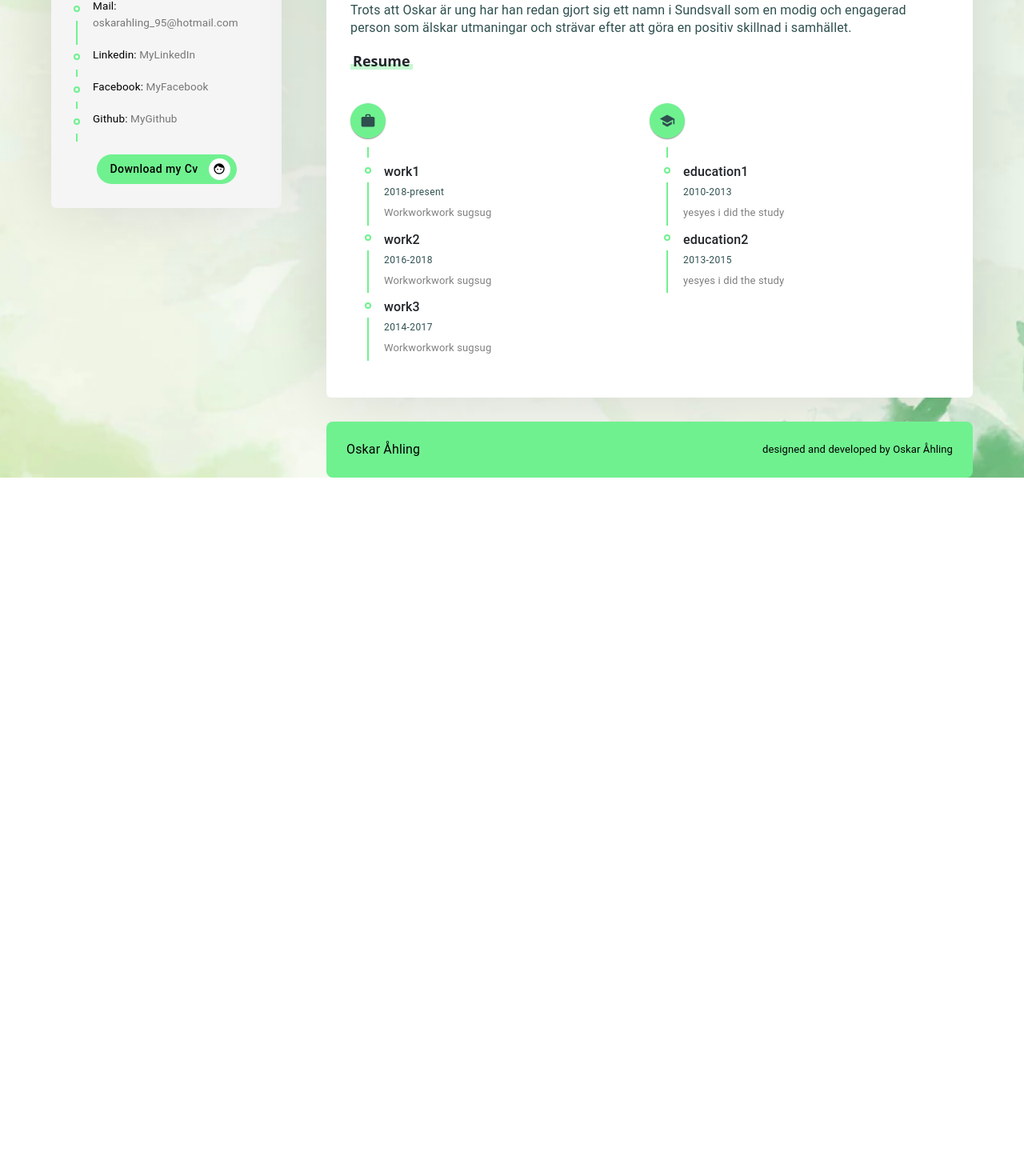
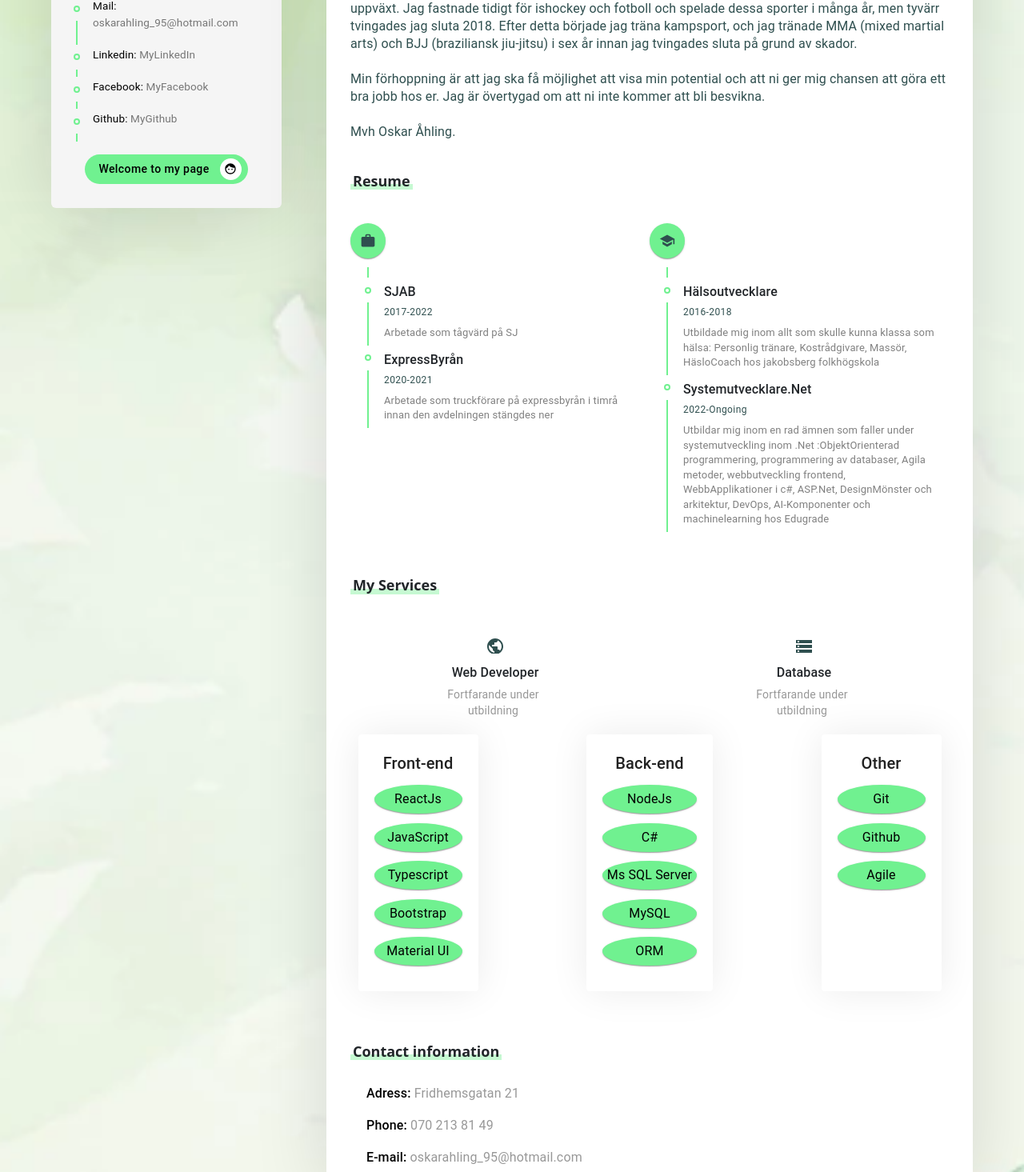
Before and after one commit to EduOskar/portfolio, a React (Create React App) app: page / in a window 1280 px wide. Shown: the part 522-1987 px from the top of the page at 80% size. Before the commit the page ends 1119 px from the top, so only its background shows below. Built offline with nearby package versions, Linux system fonts and the light colour scheme.

Commit message:
Finalized CW wohoo!

```diff
--- a/src/components/Profile/Profile.js
+++ b/src/components/Profile/Profile.js
@@ -1,61 +1,64 @@
-import { Typography} from '@mui/material'
-import React from 'react'
-import CustomTimeLine, {CustomTimelineSeperator} from '../TimeLine/Timeline';
-import resumeData from '../../utilities/resumeData'
-import PersonIcon from '@mui/icons-material/Person';
-import CustomButton from '../Button/Button.js';
-import { TimelineContent, TimelineItem } from '@mui/lab';
-import './Profile.css'
-import FaceIcon from '@mui/icons-material/Face';
+import { Typography } from "@mui/material";
+import React from "react";
+import CustomTimeLine, { CustomTimelineSeperator } from "../TimeLine/Timeline";
+import resumeData from "../../utilities/resumeData";
+import PersonIcon from "@mui/icons-material/Person";
+import CustomButton from "../Button/Button.js";
+import { TimelineContent, TimelineItem } from "@mui/lab";
+import "./Profile.css";
+import FaceIcon from "@mui/icons-material/Face";
 
-
-const CustomTimeLineItem = ({title, text, link}) => (
+const CustomTimeLineItem = ({ title, text, link }) => (
   <TimelineItem>
-        <CustomTimelineSeperator/>
+    <CustomTimelineSeperator />
     <TimelineContent className="timeline_content">
       {link ? (
-            <Typography className='timelineItem_text'>
+        <Typography className="timelineItem_text">
           <span>{title}: </span>{" "}
           <a href={link} target="_blank">
             {text}
           </a>
-            </Typography>) : (
-                <Typography className='timelineItem_text'>
-                    <span>{title}</span>{text}
+        </Typography>
+      ) : (
+        <Typography className="timelineItem_text">
+          <span>{title}</span>
+          {text}
         </Typography>
       )}
     </TimelineContent>
   </TimelineItem>
+);
 
-)
-
-
-const Profile=()=>{
+const Profile = () => {
   return (
-        <div className='profile container_shadow'>
-            <div className='profile_name'>
-            <Typography className='name'>{resumeData.name}</Typography>
-            <Typography className='title'>{resumeData.title}</Typography>
+    <div className="profile container_shadow">
+      <div className="profile_name">
+        <Typography className="name">{resumeData.name}</Typography>
+        <Typography className="title">{resumeData.title}</Typography>
       </div>
-            <figure className='profile_image'>
-                <img src={require('../../images/oskar.jpg')} alt=''/>
+      <figure className="profile_image">
+        <img src={require("../../images/oskar.jpg")} alt="" />
       </figure>
 
-            <div className='profile_information'>
-             <CustomTimeLine icon={<PersonIcon/>}>
-             <CustomTimeLineItem title='Name: ' text={resumeData.name}/>
-             <CustomTimeLineItem title= 'Title: ' text={resumeData.title}/>
-             <CustomTimeLineItem title='Mail: ' text={resumeData.email}/>
+      <div className="profile_information">
+        <CustomTimeLine icon={<PersonIcon />}>
+          <CustomTimeLineItem title="Name: " text={resumeData.name} />
+          <CustomTimeLineItem title="Title: " text={resumeData.title} />
+          <CustomTimeLineItem title="Mail: " text={resumeData.email} />
 
-             {Object.keys(resumeData.socials).map(key =>(
-                 <CustomTimeLineItem title={key} text={ resumeData.socials[key].text } link={resumeData.socials[key].link}/>
+          {Object.keys(resumeData.socials).map((key) => (
+            <CustomTimeLineItem
+              title={key}
+              text={resumeData.socials[key].text}
+              link={resumeData.socials[key].link}
+            />
           ))}
         </CustomTimeLine>
-                <div className='button_container'>
-                    <CustomButton  text={'Download my Cv'} icon={<FaceIcon/>}/>
+        <div className="button_container">
+          <CustomButton text={"Welcome to my page"} icon={<FaceIcon />} />
         </div>
       </div>
     </div>
-    )
-}
-export default Profile
+  );
+};
+export default Profile;
--- a/src/pages/Resume/Resume.css
+++ b/src/pages/Resume/Resume.css
@@ -29,3 +29,83 @@
     margin-top: 6px;
  }
 /* End of timeline section */
+
+/* Services */
+.service{
+   height: 100%;
+   text-align: center;
+}
+.service .service_title {
+   font-size:  16px !important;
+   font-weight: 500 !important;
+   line-height: 35px !important;
+   text-align: center;
+}
+
+.service .service_description {
+   color: #989898;
+   border-color: var(--main-color) !important;
+   margin-right: 5px;
+   text-align: center;
+}
+
+.service_icon > .MuiSvgIcon-root{
+   vertical-align:baseline !important;
+   margin-left: 0 !important;
+   font-weight: 300 !important;
+   color: darkslategray !important;
+}
+/* End of services */
+
+/* Start of skills */
+.section{
+   padding-top: 20px;
+
+}
+.skill_container{
+   justify-items: center;
+   justify-content: center !important;
+
+}
+.skill{
+   border-radius: 8px;
+   padding: 20px;
+   box-shadow: 0px 0px 48px 0px rgba(4, 6, 4, 0.08) !important;
+   min-height: 186px;
+   min-width: 150px;
+   height: 100%;
+
+}
+.skills_title{
+   text-align: center;
+}
+.skill_timelinedot{
+   background-color: var(--main-color) !important;
+   color: black !important;
+   justify-content: center;
+   text-align: center;
+}
+
+/* End of skills */
+
+/* Contact section */
+.section_contact{
+   padding-top: 45px;
+}
+.form_btn_container{
+   padding-top: 20px !important;
+}
+
+.contactInfo_item {
+   font: 14px !important;
+   color: #989898;
+}
+.contactInfo_item > span {
+   color: black;
+   font-weight: 500;
+   padding-left: 20px;
+}
+
+
+
+/* End of contact section */
--- a/src/pages/Resume/Resume.js
+++ b/src/pages/Resume/Resume.js
@@ -1,11 +1,11 @@
-import { Grid, Typography } from "@mui/material";
+import { Grid, Icon, Paper, TextField, Typography } from "@mui/material";
 import React from "react";
 import CustomTimeLine, {
   CustomTimelineSeperator,
 } from "../../components/TimeLine/Timeline";
 import WorkIcon from "@mui/icons-material/Work";
 import SchoolIcon from "@mui/icons-material/School";
-
+import CustomButton from "../../components/Button/Button";
 import "./Resume.css";
 import resumeDatajs from "../../utilities/resumeDatajs.json";
 import resumeData from "../../utilities/resumeData";
@@ -33,7 +33,7 @@ const Resume = () => {
           </Grid>
         </Grid>
         {/* Education and experiences */}
-        <Grid container className="section">
+        <Grid container className="section pb_45">
           <Grid className="section_title mb_30">
             <span></span>
             <h6 className="section_title_text">Resume</h6>
@@ -92,12 +92,94 @@ const Resume = () => {
             </Grid>
           </Grid>
         </Grid>
+        {/* Services */}
+        <Grid container className="section pb_45">
+          <Grid item className="section_title mb_30">
+            <span></span>
+            <h6 className="section_title_text">My Services</h6>
+          </Grid>
+
+          <Grid item xs={12}>
+            <Grid
+              container
+              spacing={3}
+              justifyContent="space-around"
+              className="section pb_45"
+            >
+              {resumeData.services.map((service) => (
+                <Grid item xs={12} sm={6} md={3}>
+                  <div className="service">
+                    <Icon className="service_icon">{service.icon}</Icon>
+                    <Typography className="service_title" variant="h6">
+                      {service.title}
+                    </Typography>
+                    <Typography className="service_description" variant="body2">
+                      {service.description}
+                    </Typography>
+                  </div>
+                </Grid>
+              ))}
+            </Grid>
+          </Grid>
+        </Grid>
         {/* skills */}
-        <Grid container className="section"></Grid>
-        {/* Services */}
-        <Grid container className="section"></Grid>
+        <Grid
+          container
+          spacing={3}
+          justifyContent="space-between"
+          className="section pb_45"
+        >
+          {resumeData.skills.map((skill) => (
+            <Grid item xs={12} sm={6} md={3} className="skill_container">
+              <Paper elevation={0} className="skill">
+                <Typography variant="h6" className="skills_title">
+                  {skill.title}
+                </Typography>
+                {skill.description.map((element) => (
+                  <Typography>
+                    <TimelineDot className="skill_timelinedot">
+                      {element}
+                    </TimelineDot>
+                  </Typography>
+                ))}
+              </Paper>
+            </Grid>
+          ))}
+        </Grid>
         {/* Contact */}
-        <Grid container className="section"></Grid>
+        <Grid container className="section_contact">
+          {/* Contact form */}
+
+          {/* Contact information */}
+          <Grid item xs={12} lg={5}>
+            <Grid container className="contactInfo_socialsContainer">
+              <Grid item className="section_title mb_30">
+                <span></span>
+                <h6 className="section_title_text">Contact information</h6>
+              </Grid>
+
+              <Grid item xs={12}>
+                <Grid container spacing={2}>
+                  <Grid item xs={12}>
+                    <Typography className="contactInfo_item">
+                      <span>Adress: </span> {resumeData.adress}
+                    </Typography>
+                  </Grid>
+                  <Grid item xs={12}>
+                    <Typography className="contactInfo_item">
+                      <span>Phone: </span> {resumeData.phone}
+                    </Typography>
+                  </Grid>
+                  <Grid item xs={12}>
+                    <Typography className="contactInfo_item">
+                      <span>E-mail: </span> {resumeData.email}
+                    </Typography>
+                  </Grid>
+                </Grid>
+              </Grid>
+            </Grid>
+          </Grid>
+        </Grid>
       </div>
     );
   });
--- a/src/utilities/resumeData.js
+++ b/src/utilities/resumeData.js
@@ -2,6 +2,8 @@ import { Description } from "@mui/icons-material";
 import FacebookIcon from "@mui/icons-material/Facebook";
 import GitHubIcon from "@mui/icons-material/GitHub";
 import LinkedInIcon from "@mui/icons-material/LinkedIn";
+import PublicOutlinedIcon from "@mui/icons-material/PublicOutlined";
+import StorageOutlinedIcon from "@mui/icons-material/StorageOutlined";
 
 export default {
   name: "Oskar Åhling",
@@ -30,34 +32,66 @@ export default {
     },
   },
   about:
-    "Oskar Åhling är en ung man som bor i Sundsvall, en stad i norra Sverige. Han är känd för sin passion för friluftsliv och äventyr, och han spenderar ofta sin fritid med att vandra i de vackra skogarna och bergen som omger staden.\n\nEnligt lokala nyheter har Oskar deltagit i flera utmanande vandringar och klättringar i regionen, inklusive bestigningen av det högsta berget i norra Europa, Kebnekaise. Han har även varit involverad i miljöskyddsaktiviteter och arbetat med att bevara naturområden i regionen.\n\nUtöver hans passion för friluftsliv är Oskar också känd för sitt arbete som programmerare. Han har en examen i datavetenskap och har varit involverad i utvecklingen av flera digitala projekt, inklusive en mobilapplikation för vandrare som ger information om lederna i området.\n\nTrots att Oskar är ung har han redan gjort sig ett namn i Sundsvall som en modig och engagerad person som älskar utmaningar och strävar efter att göra en positiv skillnad i samhället.",
+    "Idrotten har spelat en viktig roll i mitt liv. En av de viktigaste lärdomarna jag har tagit med mig från idrotten är att jag måste göra mitt bästa för att gruppen ska ha största möjliga chans att nå slutmålet. Utöver detta har både idrott och arbetsliv gett mig andra fördelar. Jag trivs med att arbeta i högt tempo, men jag förstår också vikten av att inte stressa igenom projekt. Samarbetet mellan kollegor är viktigt för en bra gruppdynamik, men det är också viktigt för individen att vara förberedd att göra sin del av arbetet. Av allt jag har lärt mig vill jag dock betona en punkt som jag anser vara min största styrka: jag har en enorm motivation att lära mig nya saker, oavsett vad det handlar om. Ett av mina största intressen har alltid varit idrott, och jag har prövat på många olika sporter under min uppväxt. Jag fastnade tidigt för ishockey och fotboll och spelade dessa sporter i många år, men tyvärr tvingades jag sluta 2018. Efter detta började jag träna kampsport, och jag tränade MMA (mixed martial arts) och BJJ (braziliansk jiu-jitsu) i sex år innan jag tvingades sluta på grund av skador. Min förhoppning är att jag ska få möjlighet att visa min potential och att ni ger mig chansen att göra ett bra jobb hos er. Jag är övertygad om att ni inte kommer att bli besvikna. Mvh, Oskar Åhling.",
   experiences: [
     {
-      title: "work1",
-      date: "2018-present",
-      description: "Workworkwork sugsug",
+      title: "SJAB",
+      date: "2017-2022",
+      description: "Arbetade som tågvärd på SJ",
     },
     {
-      title: "work2",
-      date: "2016-2018",
-      description: "Workworkwork sugsug",
-    },
-    {
-      title: "work3",
-      date: "2014-2017",
-      description: "Workworkwork sugsug",
+      title: "ExpressByrån",
+      date: "2020-2021",
+      description:
+        "Arbetade som truckförare på expressbyrån i timrå innan den avdelningen stängdes ner",
     },
   ],
   education: [
     {
-      title: "education1",
-      date: "2010-2013",
-      description: "yesyes i did the study",
+      title: "Hälsoutvecklare",
+      date: "2016-2018",
+      description:
+        "Utbildade mig inom allt som skulle kunna klassa som hälsa: Personlig tränare, Kostrådgivare, Massör, HäsloCoach hos jakobsberg folkhögskola",
     },
     {
-      title: "education2",
-      date: "2013-2015",
-      description: "yesyes i did the study",
+      title: "Systemutvecklare.Net",
+      date: "2022-Ongoing",
+      description:
+        "Utbildar mig inom en rad ämnen som faller under systemutveckling inom .Net :ObjektOrienterad programmering, programmering av databaser, Agila metoder, webbutveckling frontend, WebbApplikationer i c#, ASP.Net, DesignMönster och arkitektur, DevOps, AI-Komponenter och machinelearning hos Edugrade ",
+    },
+  ],
+
+  services: [
+    {
+      title: "Web Developer",
+      description: "Fortfarande under utbildning",
+      icon: <PublicOutlinedIcon />,
+    },
+    {
+      title: "Database",
+      description: "Fortfarande under utbildning",
+      icon: <StorageOutlinedIcon />,
+    },
+  ],
+
+  skills: [
+    {
+      title: "Front-end",
+      description: [
+        "ReactJs",
+        "JavaScript",
+        "Typescript",
+        "Bootstrap",
+        "Material UI",
+      ],
+    },
+    {
+      title: "Back-end",
+      description: ["NodeJs", "C#", "Ms SQL Server", "MySQL", "ORM"],
+    },
+    {
+      title: "Other",
+      description: ["Git", "Github", "Agile"],
     },
   ],
 };
--- a/src/utilities/resumeDatajs.json
+++ b/src/utilities/resumeDatajs.json
@@ -1,6 +1,6 @@
 [
     {
         "id": 1,
-        "about": "Oskar Åhling är en ung man som bor i Sundsvall, en stad i norra Sverige. Han är känd för sin passion för friluftsliv och äventyr, och han spenderar ofta sin fritid med att vandra i de vackra skogarna och bergen som omger staden.\n\nEnligt lokala nyheter har Oskar deltagit i flera utmanande vandringar och klättringar i regionen, inklusive bestigningen av det högsta berget i norra Europa, Kebnekaise. Han har även varit involverad i miljöskyddsaktiviteter och arbetat med att bevara naturområden i regionen.\n\nUtöver hans passion för friluftsliv är Oskar också känd för sitt arbete som programmerare. Han har en examen i datavetenskap och har varit involverad i utvecklingen av flera digitala projekt, inklusive en mobilapplikation för vandrare som ger information om lederna i området.\n\nTrots att Oskar är ung har han redan gjort sig ett namn i Sundsvall som en modig och engagerad person som älskar utmaningar och strävar efter att göra en positiv skillnad i samhället."
+        "about": "Idrotten har spelat en viktig roll i mitt liv. En av de viktigaste lärdomarna jag har tagit med mig från idrotten är att jag måste göra mitt bästa för att gruppen ska ha största möjliga chans att nå slutmålet. Utöver detta har både idrott och arbetsliv gett mig andra fördelar. Jag trivs med att arbeta i högt tempo, men jag förstår också vikten av att inte stressa igenom projekt. Samarbetet mellan kollegor är viktigt för en bra gruppdynamik, men det är också viktigt för individen att vara förberedd att göra sin del av arbetet.\n\n Av allt jag har lärt mig vill jag dock betona en punkt som jag anser vara min största styrka: jag har en enorm motivation att lära mig nya saker, oavsett vad det handlar om.\n\n Ett av mina största intressen har alltid varit idrott, och jag har prövat på många olika sporter under min uppväxt. Jag fastnade tidigt för ishockey och fotboll och spelade dessa sporter i många år, men tyvärr tvingades jag sluta 2018. Efter detta började jag träna kampsport, och jag tränade MMA (mixed martial arts) och BJJ (braziliansk jiu-jitsu) i sex år innan jag tvingades sluta på grund av skador.\n\n Min förhoppning är att jag ska få möjlighet att visa min potential och att ni ger mig chansen att göra ett bra jobb hos er. Jag är övertygad om att ni inte kommer att bli besvikna.\n\n Mvh Oskar Åhling."
     }
 ]
```
Also changed, not shown: src/components/Header/Header.js (+34 -32 lines). Lines whose indentation alone changed are shown as unchanged.
